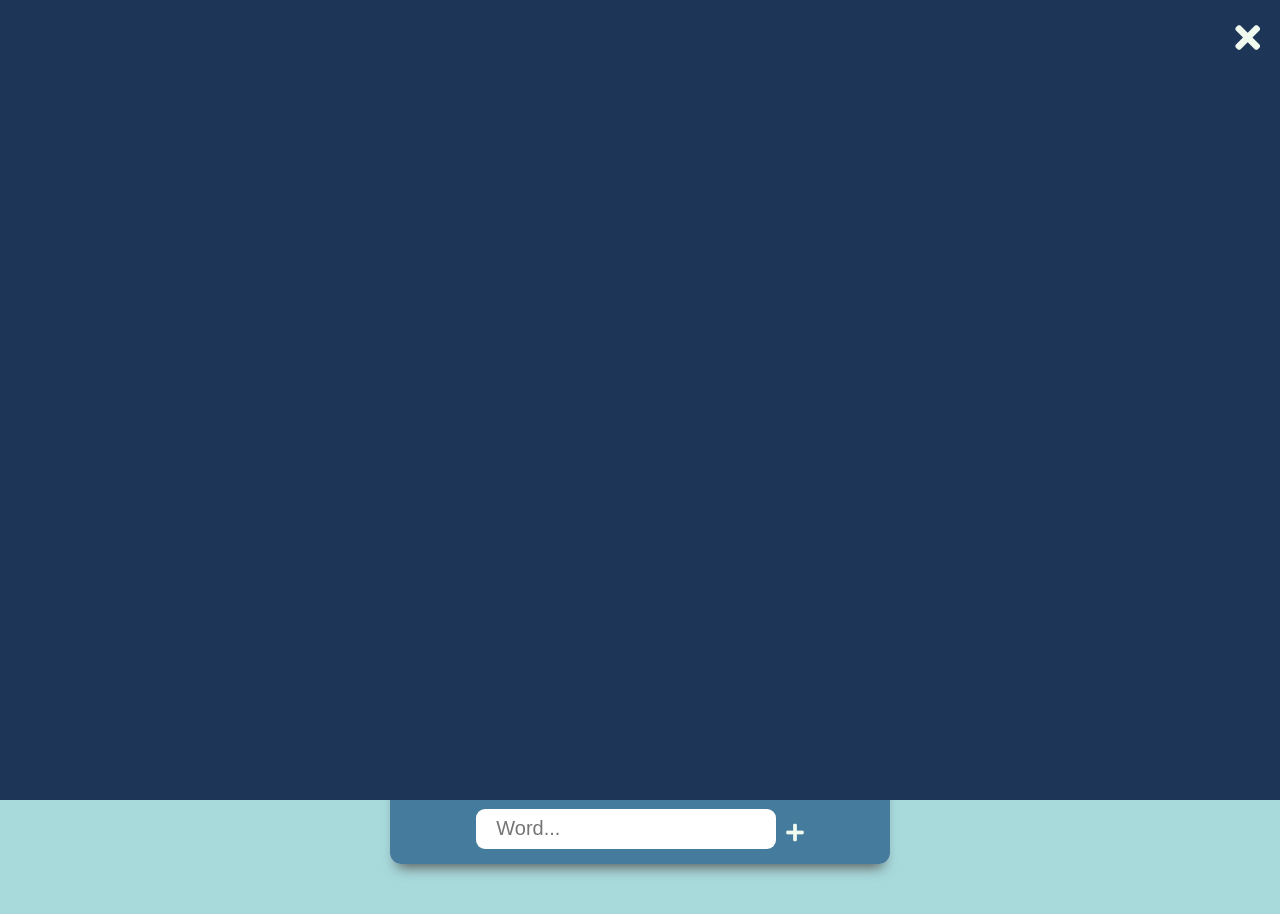
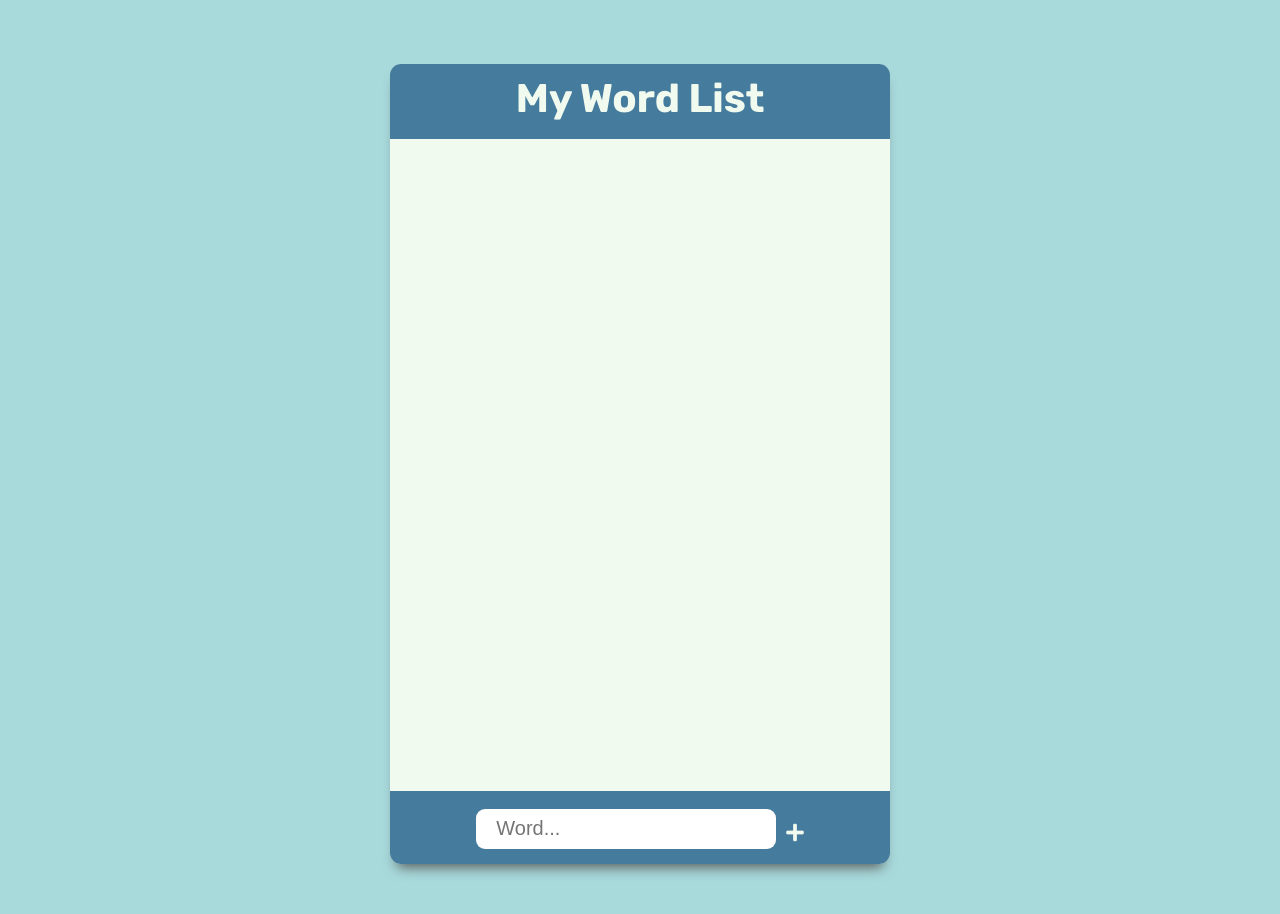
Before and after one commit to JeongHaeun3263/my-word-list, a plain HTML site: page index.html in a window 1280 px wide. Drawn offline with Linux system fonts and the light colour scheme.

Commit message:
modify class

```diff
--- a/index.html
+++ b/index.html
@@ -27,7 +27,7 @@
 				<i id="add-word-btn" class="fas fa-plus"></i>
 			</footer>
 		</div>
-		<div class="word-modal show">
+		<div class="word-modal">
 			<ul class="definition-list"></ul>
 			<a class="close-btn">
 				<i class="fas fa-times"></i>
```
